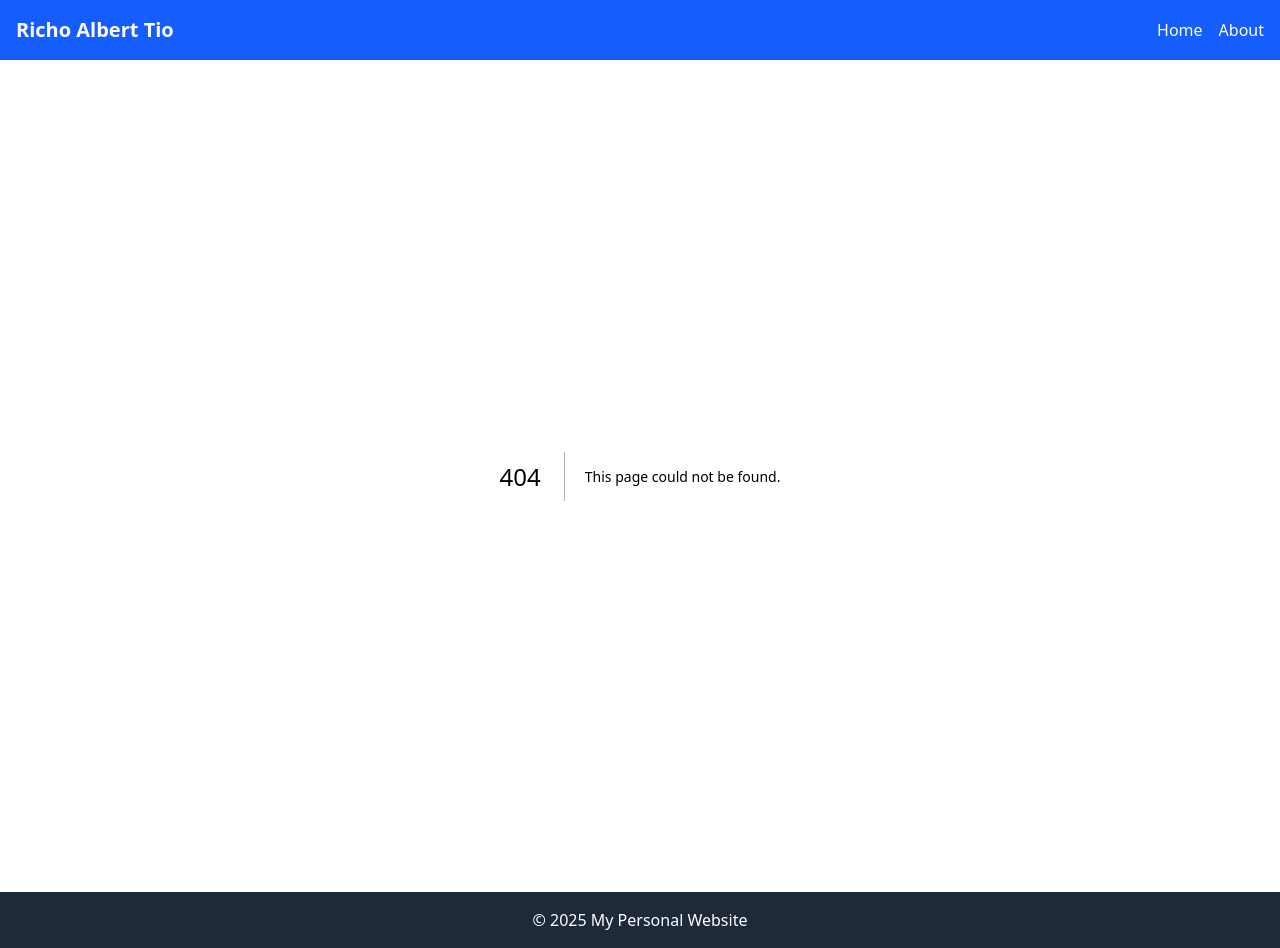
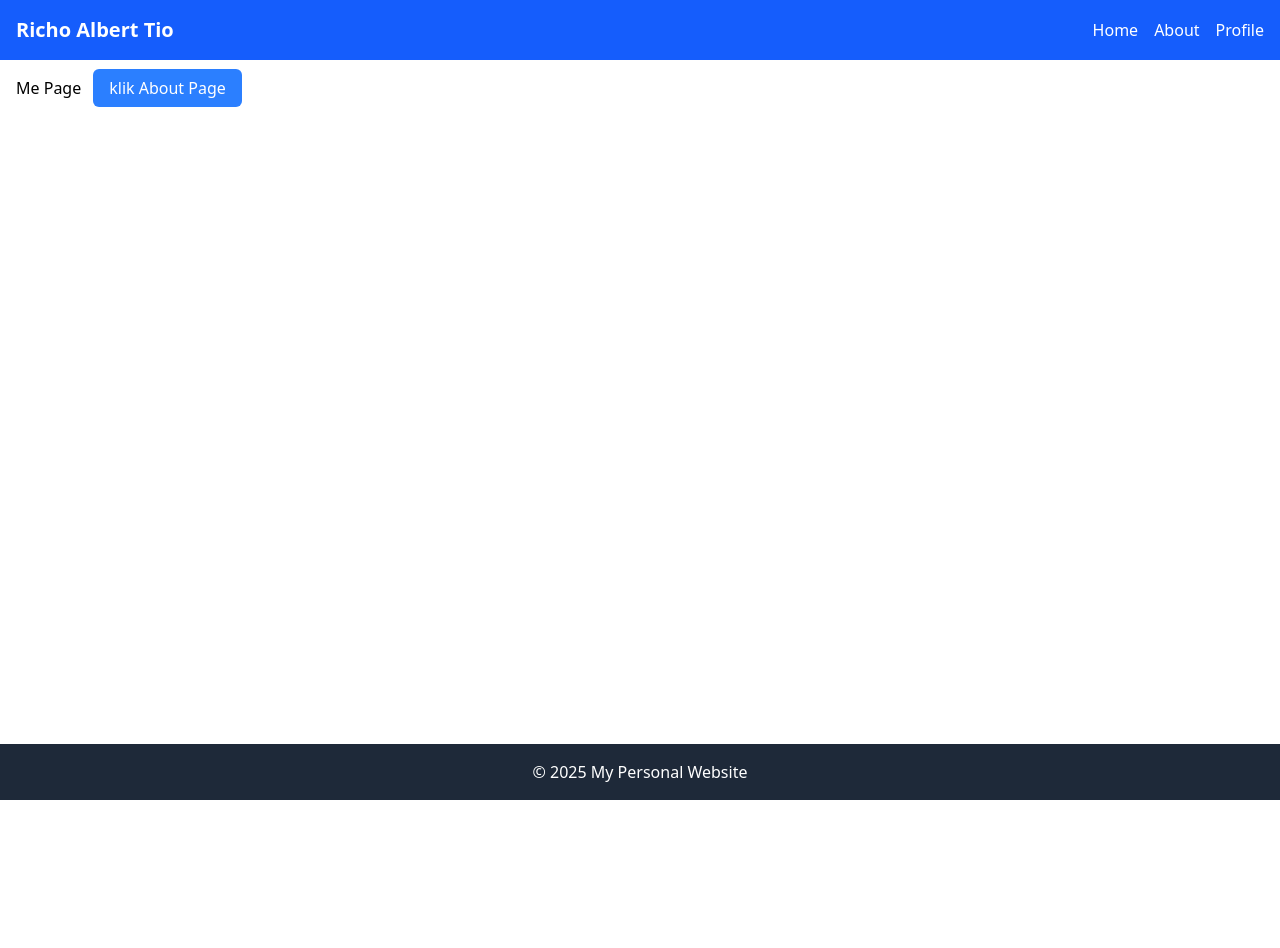
Before and after one commit to RichoAlbertTio/sb-nextjs-pages-router, a Next.js app: page /about/me in a window 1280 px wide. Before the commit this address had no page. After the commit the page ends 800 px from the top, so only its background shows below. Built offline with nearby package versions, Linux system fonts and the light colour scheme.

Commit message:
tugas hari-3

```diff
--- a/layout/index.tsx
+++ b/layout/index.tsx
@@ -33,6 +33,10 @@ export default function RootLayout({ children, metaTitle }: { children: React.Re
               <li>
                 <Link href="/about">About</Link>
               </li>
+              <li>
+                <Link href="/profile">Profile</Link>
+              </li>
+
             </ul>
           </div>
         </header>
--- a/pages/about.tsx
+++ /dev/null
@@ -1,9 +0,0 @@
-export default function About() {
-  return (
-    <>
-      <div>
-        About Page
-      </div>
-    </>
-  );
-}
--- /dev/null
+++ b/pages/about/index.tsx
@@ -0,0 +1,11 @@
+import Link from "next/link";
+export default function About() {
+  return (
+    <>
+      <div>
+        About Page
+        <Link href="/about/me" className="px-4 py-2 bg-blue-500 text-white rounded-md hover:bg-blue-600 transition-colors duration-300 ml-3">klik Me</Link>
+      </div>
+    </>
+  );
+}
--- /dev/null
+++ b/pages/about/me.tsx
@@ -0,0 +1,12 @@
+import Link from "next/link";
+export default function Me() {
+  return (
+    <>
+      <div>
+        Me Page
+        <Link href="/about" className="px-4 py-2 bg-blue-500 text-white rounded-md hover:bg-blue-600 transition-colors duration-300 ml-3">klik About Page</Link>
+
+      </div>
+    </>
+  );
+}
--- /dev/null
+++ b/pages/profile/index.tsx
@@ -0,0 +1,9 @@
+export default function Profile() {
+  return (
+    <>
+      <div>
+        Profile Page
+      </div>
+    </>
+  );
+}
--- /dev/null
+++ b/pages/user/[user_id].tsx
@@ -0,0 +1,8 @@
+import { useRouter } from "next/router";
+export default function User() {
+      const router = useRouter();
+      console.log("router", router);
+      // router.query.user_id akan berisi nilai dari [user_id] yang ada di URL
+      // Misalnya jika URL adalah /user/123, maka router.query.user_id akan berisi "123"
+      return <div>User: {router.query.user_id}</div>
+}
```
